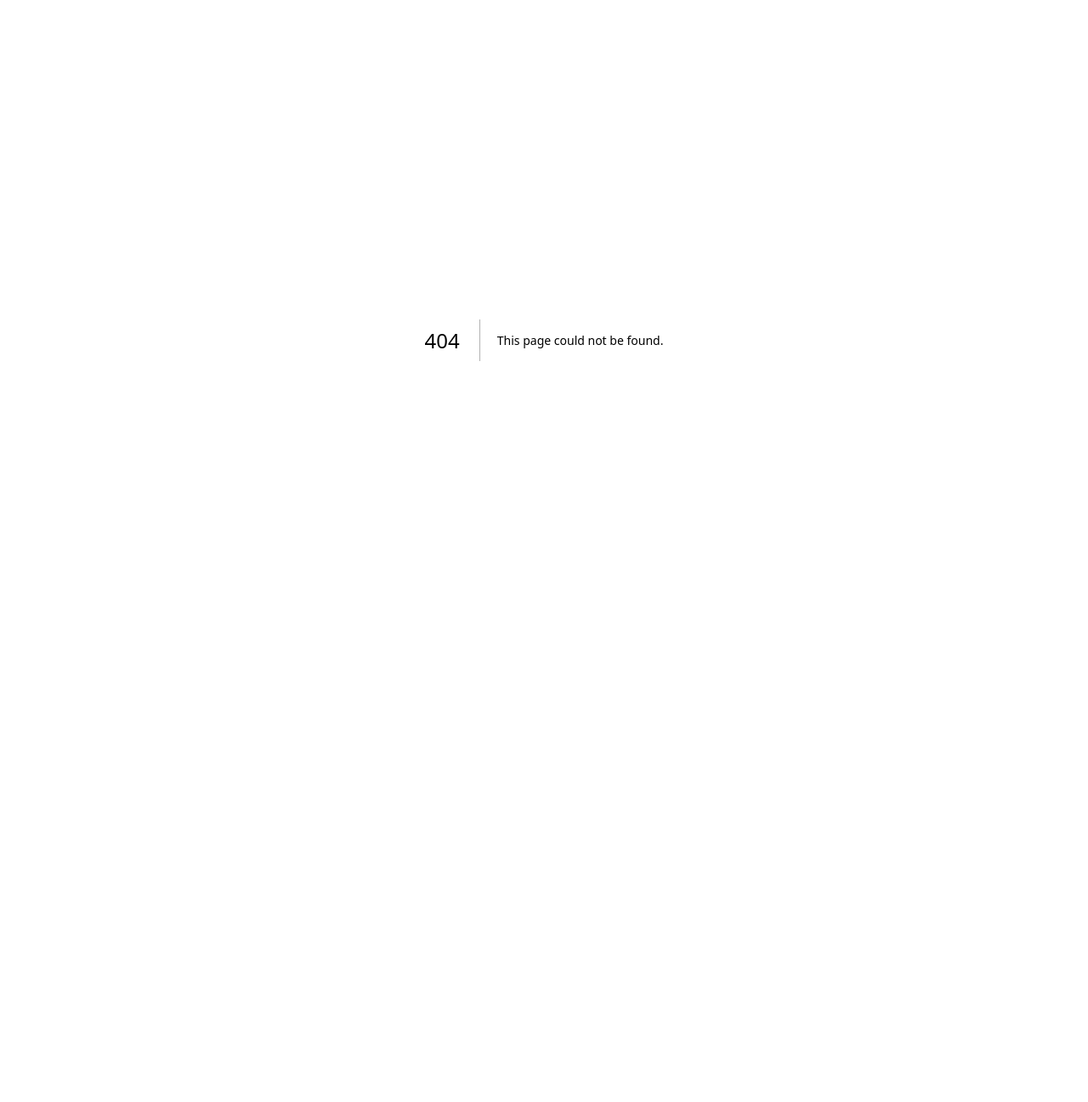
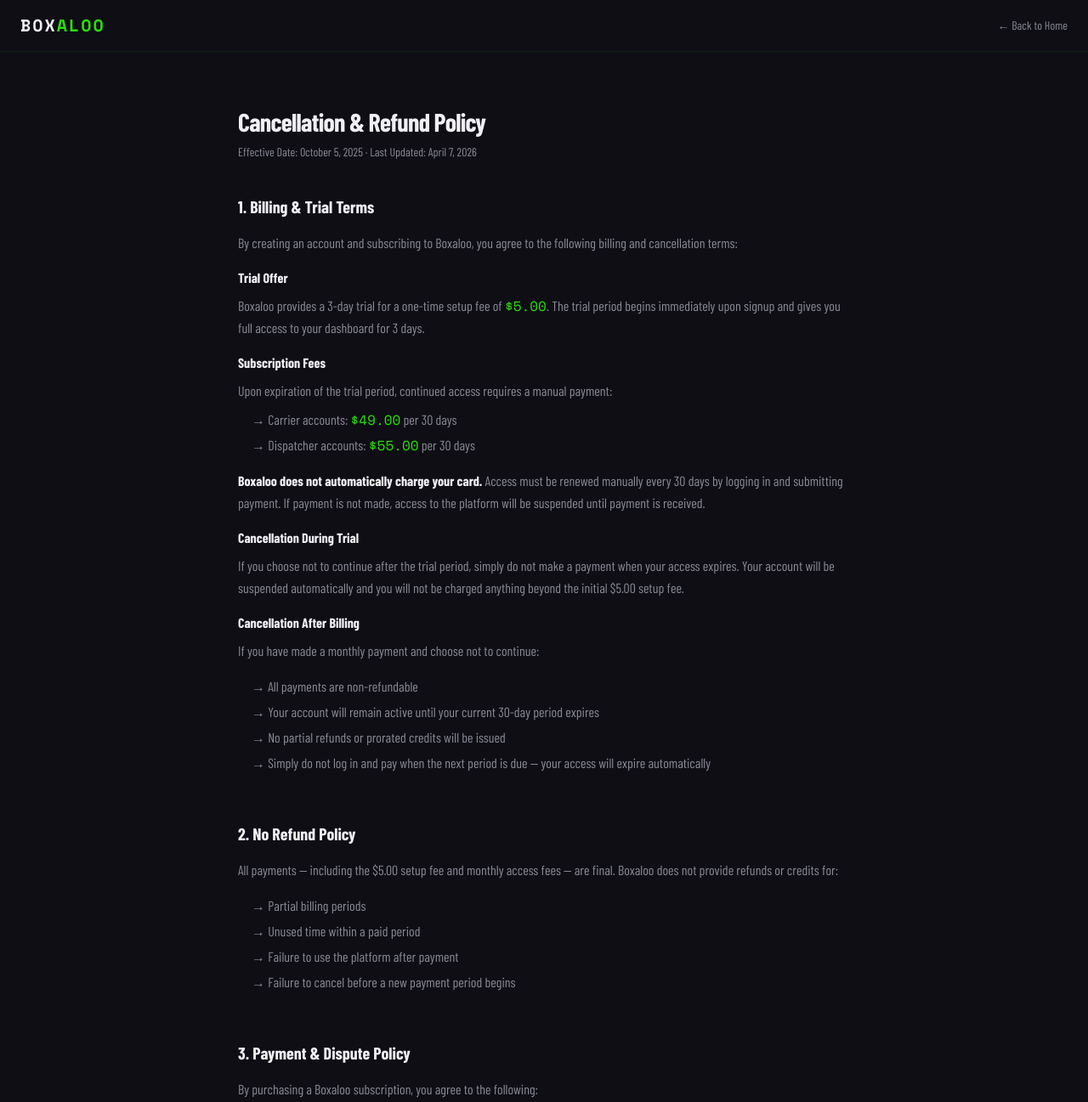
Before and after one commit to Pittbyte882/Boxaloo, a Next.js app: page /cancellation-policy in a window 1280 px wide. Before the commit this address had no page. Shown: the top 1297 px of the page at 85% size. Before the commit the page ends 800 px from the top, so only its background shows below. Built offline with nearby package versions, Linux system fonts and the light colour scheme; a web font is replaced by a local one.

Commit message:
added canceleation policy

```diff
--- /dev/null
+++ b/app/cancellation-policy/page.tsx
@@ -0,0 +1,148 @@
+export default function CancellationPolicyPage() {
+  return (
+    <div className="min-h-screen bg-background">
+      <header
+        className="flex items-center justify-between px-6 py-4 border-b"
+        style={{ borderColor: "rgba(57,255,20,0.08)" }}
+      >
+        <a href="/" className="font-mono text-xl font-bold tracking-widest text-foreground">
+          BOX<span className="text-primary">ALOO</span>
+        </a>
+        <a href="/" className="text-sm text-muted-foreground hover:text-foreground transition-colors">
+          ← Back to Home
+        </a>
+      </header>
+
+      <main className="max-w-3xl mx-auto px-6 py-16">
+        <div className="mb-10">
+          <h1 className="text-3xl font-bold text-foreground tracking-tight mb-2">
+            Cancellation & Refund Policy
+          </h1>
+          <p className="text-sm text-muted-foreground">
+            Effective Date: October 5, 2025 &middot; Last Updated: April 7, 2026
+          </p>
+        </div>
+
+        <div className="flex flex-col gap-10 text-muted-foreground leading-relaxed">
+
+          <section>
+            <h2 className="text-xl font-bold text-foreground mb-4">1. Billing & Trial Terms</h2>
+            <p className="mb-4">
+              By creating an account and subscribing to Boxaloo, you agree to the following billing and cancellation terms:
+            </p>
+
+            <h3 className="text-base font-bold text-foreground mb-2">Trial Offer</h3>
+            <p className="mb-4">
+              Boxaloo provides a 3-day trial for a one-time setup fee of <span className="text-primary font-mono">$5.00</span>. The trial period begins immediately upon signup and gives you full access to your dashboard for 3 days.
+            </p>
+
+            <h3 className="text-base font-bold text-foreground mb-2">Subscription Fees</h3>
+            <p className="mb-2">Upon expiration of the trial period, continued access requires a manual payment:</p>
+            <ul className="list-none flex flex-col gap-1 mb-4 pl-4">
+              <li>→ Carrier accounts: <span className="text-primary font-mono">$49.00</span> per 30 days</li>
+              <li>→ Dispatcher accounts: <span className="text-primary font-mono">$55.00</span> per 30 days</li>
+            </ul>
+            <p className="mb-4">
+              <strong className="text-foreground">Boxaloo does not automatically charge your card.</strong> Access must be renewed manually every 30 days by logging in and submitting payment. If payment is not made, access to the platform will be suspended until payment is received.
+            </p>
+
+            <h3 className="text-base font-bold text-foreground mb-2">Cancellation During Trial</h3>
+            <p className="mb-4">
+              If you choose not to continue after the trial period, simply do not make a payment when your access expires. Your account will be suspended automatically and you will not be charged anything beyond the initial $5.00 setup fee.
+            </p>
+
+            <h3 className="text-base font-bold text-foreground mb-2">Cancellation After Billing</h3>
+            <p className="mb-4">
+              If you have made a monthly payment and choose not to continue:
+            </p>
+            <ul className="list-none flex flex-col gap-1 mb-4 pl-4">
+              <li>→ All payments are non-refundable</li>
+              <li>→ Your account will remain active until your current 30-day period expires</li>
+              <li>→ No partial refunds or prorated credits will be issued</li>
+              <li>→ Simply do not log in and pay when the next period is due — your access will expire automatically</li>
+            </ul>
+          </section>
+
+          <section>
+            <h2 className="text-xl font-bold text-foreground mb-4">2. No Refund Policy</h2>
+            <p className="mb-4">
+              All payments — including the $5.00 setup fee and monthly access fees — are final. Boxaloo does not provide refunds or credits for:
+            </p>
+            <ul className="list-none flex flex-col gap-1 mb-4 pl-4">
+              <li>→ Partial billing periods</li>
+              <li>→ Unused time within a paid period</li>
+              <li>→ Failure to use the platform after payment</li>
+              <li>→ Failure to cancel before a new payment period begins</li>
+            </ul>
+          </section>
+
+          <section>
+            <h2 className="text-xl font-bold text-foreground mb-4">3. Payment & Dispute Policy</h2>
+            <p className="mb-4">By purchasing a Boxaloo subscription, you agree to the following:</p>
+            <ul className="list-none flex flex-col gap-1 mb-4 pl-4">
+              <li>→ You understand that your subscription includes a 3-day trial for $5, after which access requires a manual monthly payment</li>
+              <li>→ You are responsible for logging in and submitting payment before your access period expires</li>
+              <li>→ Boxaloo will never automatically charge your payment method — all charges are initiated by you</li>
+            </ul>
+
+            <h3 className="text-base font-bold text-foreground mb-2">No Chargeback Agreement</h3>
+            <p className="mb-4">You agree not to initiate chargebacks or payment disputes for:</p>
+            <ul className="list-none flex flex-col gap-1 mb-4 pl-4">
+              <li>→ Valid subscription charges after the trial period</li>
+              <li>→ Payments you submitted manually through the Boxaloo platform</li>
+              <li>→ Lack of usage of the platform during a paid period</li>
+            </ul>
+            <p className="mb-4">If a chargeback is initiated:</p>
+            <ul className="list-none flex flex-col gap-1 mb-4 pl-4">
+              <li>→ Your Boxaloo account may be immediately suspended or terminated</li>
+              <li>→ You remain responsible for any outstanding balances</li>
+              <li>→ Boxaloo reserves the right to dispute the chargeback with evidence of your agreement to these terms</li>
+            </ul>
+          </section>
+
+          <section>
+            <h2 className="text-xl font-bold text-foreground mb-4">4. Dispute Resolution</h2>
+            <p className="mb-4">
+              If you believe you were billed in error, you agree to contact Boxaloo's billing department first at{" "}
+              <a href="mailto:billing@boxaloo.com" className="text-primary hover:underline">
+                billing@boxaloo.com
+              </a>{" "}
+              to resolve the issue before contacting your bank or card issuer.
+            </p>
+          </section>
+
+          <section>
+            <h2 className="text-xl font-bold text-foreground mb-4">5. Changes to Fees</h2>
+            <p>
+              Boxaloo reserves the right to modify subscription pricing with reasonable notice. Continued use of the service after a pricing change constitutes acceptance of the updated pricing.
+            </p>
+          </section>
+
+        </div>
+
+        <div
+          className="mt-16 p-6 rounded-xl border text-sm text-muted-foreground"
+          style={{ borderColor: "rgba(57,255,20,0.1)", background: "rgba(57,255,20,0.02)" }}
+        >
+          <p>
+            Questions about billing? Contact us at{" "}
+            <a href="mailto:billing@boxaloo.com" className="text-primary hover:underline">
+              billing@boxaloo.com
+            </a>
+          </p>
+        </div>
+      </main>
+
+      <footer
+        className="border-t px-6 py-8 mt-16"
+        style={{ borderColor: "rgba(57,255,20,0.08)", background: "#070709" }}
+      >
+        <div className="max-w-7xl mx-auto">
+          <p className="text-sm text-muted-foreground text-center">
+            © 2026 Boxaloo. All rights reserved.
+          </p>
+        </div>
+      </footer>
+    </div>
+  )
+}
--- a/app/page.tsx
+++ b/app/page.tsx
@@ -671,10 +671,12 @@
             style={{ borderTop: "1px solid rgba(57,255,20,0.06)" }}
           >
             <p className="text-sm text-muted-foreground">© 2026 Boxaloo. All rights reserved.</p>
-            <div className="flex items-center gap-4">
+            <div className="flex items-center gap-4 flex-wrap justify-center md:justify-end">
             <a href="/terms" className="text-sm text-muted-foreground hover:text-foreground transition-colors">Terms & Conditions</a>
             <span className="text-muted-foreground opacity-30">|</span>
             <a href="/privacy" className="text-sm text-muted-foreground hover:text-foreground transition-colors">Privacy Policy</a>
+            <span className="text-muted-foreground opacity-30">|</span>
+            <a href="/cancellation-policy" className="text-sm text-muted-foreground hover:text-foreground transition-colors">Cancellation & Refund Policy</a>
             <span className="text-muted-foreground opacity-30">|</span>
             <a href="mailto:support@boxaloo.com?subject=Boxaloo Feedback" className="text-sm text-muted-foreground hover:text-foreground transition-colors">
               Send Feedback
```
Lines whose indentation alone changed are shown as unchanged.
